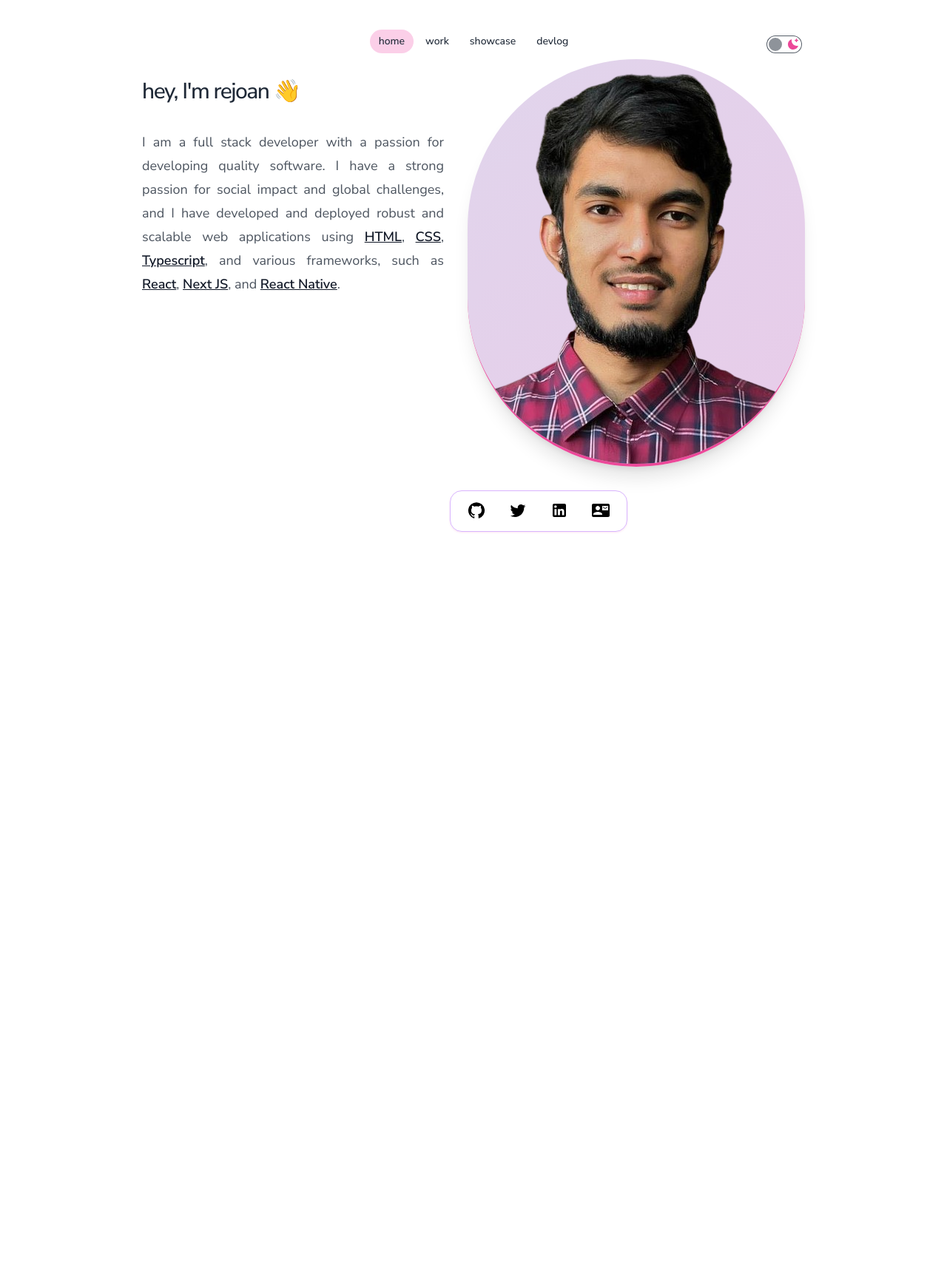
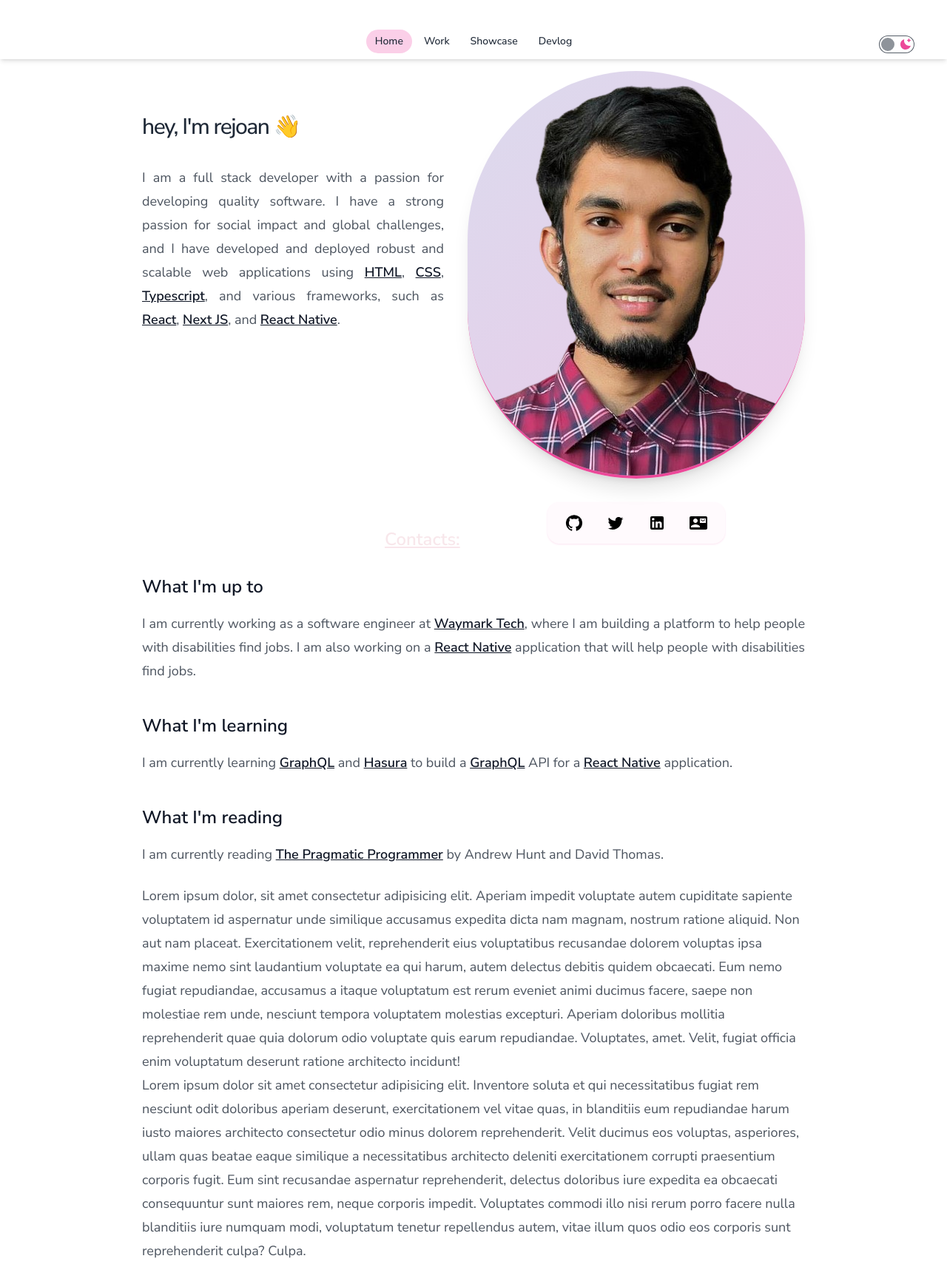
Before and after one commit to rejoanahmed/rejoanahmed, a Next.js app: page / in a window 1280 px wide. Shown: the top 1740 px of the page at 74% size. Before the commit the page ends 800 px from the top, so only its background shows below. Built offline with nearby package versions, Linux system fonts and the light colour scheme.

Commit message:
Update ContactLinks, Navbar, layout, and page components

```diff
--- a/src/app/ContactLinks.tsx
+++ b/src/app/ContactLinks.tsx
@@ -46,14 +46,19 @@ export default function ContactList() {
   const { width: windowWidth } = useWindowSize()
 
   return (
-    <div className='w-48 rotate-90 sm:rotate-0 realtive flex justify-center'>
+    <div className='rotate-90 sm:rotate-0 realtive flex justify-center group'>
+      <div className='absolute -left-28 -mt-2 hidden sm:block'>
+        <h3 className='text-rose-700/10 group-hover:text-rose-700/50 underline transition-colors duration-200'>
+          Contacts:
+        </h3>
+      </div>
       <motion.div
         onMouseMove={(e) => {
           const val = windowWidth > 640 ? e.pageX : e.pageY
           mouseX.set(val)
         }}
         onMouseLeave={() => mouseX.set(Infinity)}
-        className='mx-auto w-60 flex h-14 sm:items-end items-center justify-center gap-4 rounded-2xl dark:bg-gray-700 dark:hover:bg-gray-800 px-4 sm:pb-2 sm:relative absolute right-28 bottom-32 sm:right-0 sm:bottom-0 border border-purple-300 shadow shadow-pink-100'
+        className='mx-auto w-60 flex h-14 sm:items-end items-center justify-center gap-4 rounded-2xl dark:bg-gray-700 dark:hover:bg-gray-800 px-4 sm:pb-2 sm:relative absolute right-28 bottom-32 sm:right-0 sm:bottom-0 shadow shadow-pink-100 bg-pink-200/10'
       >
         {SOCAIL_LINKS.map((l, i) => (
           <AppIcon mouseX={mouseX} key={i} link={l} />
--- a/src/app/Navbar.tsx
+++ b/src/app/Navbar.tsx
@@ -5,19 +5,19 @@ import { usePathname } from 'next/navigation'
 import ToggleTheme from './toggleTheme'
 
 const links = [
-  { href: '/', label: 'home' },
-  { href: '/work', label: 'work' },
-  { href: '/showcase', label: 'showcase' },
-  { href: '/devlog', label: 'devlog' }
+  { href: '/', label: 'Home' },
+  { href: '/work', label: 'Work' },
+  { href: '/showcase', label: 'Showcase' },
+  { href: '/devlog', label: 'Devlog' }
 ]
 
 import { motion } from 'framer-motion'
 
-function AnimatedTabs() {
+function Navbar() {
   const pathname = usePathname()
 
   return (
-    <div className='flex space-x-1 justify-center mb-2 relative'>
+    <div className='flex space-x-1 justify-center py-2 fixed left-0 right-0 top-0 pt-5 sm:pt-10 px-10 dark:bg-[#1a1a1a]/25 bg-white/25 backdrop-blur-md z-10 shadow-md'>
       {links.map((tab) => (
         <Link
           href={tab.href}
@@ -45,4 +45,4 @@ function AnimatedTabs() {
   )
 }
 
-export default AnimatedTabs
+export default Navbar
--- a/src/app/layout.tsx
+++ b/src/app/layout.tsx
@@ -34,15 +34,13 @@ export default function RootLayout({
       <body
         className={
           inter.className +
-          ' p-10 prose xl:prose-lg dark:prose-invert dark:bg-[#1a1a1a] min-h-screen min-w-full'
+          ' p-10 pt-0 prose xl:prose-lg dark:prose-invert dark:bg-[#1a1a1a] min-h-screen min-w-full'
         }
       >
-        <div className='max-w-4xl mx-auto'>
-          <ThemeProvider>
-            <Navbar />
-            {children}
-          </ThemeProvider>
-        </div>
+        <ThemeProvider>
+          <Navbar />
+          <div className='max-w-4xl mx-auto pt-24'>{children}</div>
+        </ThemeProvider>
       </body>
     </html>
   )
--- a/src/app/page.tsx
+++ b/src/app/page.tsx
@@ -8,7 +8,7 @@ export default function Home() {
   return (
     <main>
       <div className='flex justify-between flex-col-reverse sm:flex-row sm:gap-8 items-start -mt-8'>
-        <div className='shrink-0 basis-72 grow p-0'>
+        <div className='shrink-0 basis-72 grow p-0 -mt-8 sm:mt-8'>
           <h2 className='tracking-tighter font-medium'>
             hey, I&apos;m rejoan 👋
           </h2>
@@ -37,6 +37,70 @@ export default function Home() {
           <ContactList />
         </div>
       </div>
+      <section>
+        <h3 className='mt-8 mb-4 font-semibold text-gray-900 dark:text-gray-100'>
+          What I&apos;m up to
+        </h3>
+        <p className='text-justify'>
+          I am currently working as a software engineer at{' '}
+          <span className={SkillClassName}>Waymark Tech</span>, where I am
+          building a platform to help people with disabilities find jobs. I am
+          also working on a <span className={SkillClassName}>React Native</span>{' '}
+          application that will help people with disabilities find jobs.
+        </p>
+      </section>
+
+      <section>
+        <h3 className='mt-8 mb-4 font-semibold text-gray-900 dark:text-gray-100'>
+          What I&apos;m learning
+        </h3>
+        <p className='text-justify'>
+          I am currently learning{' '}
+          <span className={SkillClassName}>GraphQL</span> and{' '}
+          <span className={SkillClassName}>Hasura</span> to build a{' '}
+          <span className={SkillClassName}>GraphQL</span> API for a{' '}
+          <span className={SkillClassName}>React Native</span> application.
+        </p>
+      </section>
+
+      <section>
+        <h3 className='mt-8 mb-4 font-semibold text-gray-900 dark:text-gray-100'>
+          What I&apos;m reading
+        </h3>
+        <p className='text-justify'>
+          I am currently reading{' '}
+          <span className={SkillClassName}>The Pragmatic Programmer</span> by
+          Andrew Hunt and David Thomas.
+        </p>
+      </section>
+      <section>
+        Lorem ipsum dolor, sit amet consectetur adipisicing elit. Aperiam
+        impedit voluptate autem cupiditate sapiente voluptatem id aspernatur
+        unde similique accusamus expedita dicta nam magnam, nostrum ratione
+        aliquid. Non aut nam placeat. Exercitationem velit, reprehenderit eius
+        voluptatibus recusandae dolorem voluptas ipsa maxime nemo sint
+        laudantium voluptate ea qui harum, autem delectus debitis quidem
+        obcaecati. Eum nemo fugiat repudiandae, accusamus a itaque voluptatum
+        est rerum eveniet animi ducimus facere, saepe non molestiae rem unde,
+        nesciunt tempora voluptatem molestias excepturi. Aperiam doloribus
+        mollitia reprehenderit quae quia dolorum odio voluptate quis earum
+        repudiandae. Voluptates, amet. Velit, fugiat officia enim voluptatum
+        deserunt ratione architecto incidunt!
+      </section>
+      <section>
+        Lorem ipsum dolor sit amet consectetur adipisicing elit. Inventore
+        soluta et qui necessitatibus fugiat rem nesciunt odit doloribus aperiam
+        deserunt, exercitationem vel vitae quas, in blanditiis eum repudiandae
+        harum iusto maiores architecto consectetur odio minus dolorem
+        reprehenderit. Velit ducimus eos voluptas, asperiores, ullam quas beatae
+        eaque similique a necessitatibus architecto deleniti exercitationem
+        corrupti praesentium corporis fugit. Eum sint recusandae aspernatur
+        reprehenderit, delectus doloribus iure expedita ea obcaecati
+        consequuntur sunt maiores rem, neque corporis impedit. Voluptates
+        commodi illo nisi rerum porro facere nulla blanditiis iure numquam modi,
+        voluptatum tenetur repellendus autem, vitae illum quos odio eos corporis
+        sunt reprehenderit culpa? Culpa.
+      </section>
     </main>
   )
 }
--- a/src/app/toggleTheme.tsx
+++ b/src/app/toggleTheme.tsx
@@ -30,7 +30,7 @@ function ToggleTheme() {
   }
 
   return (
-    <div className='form-control absolute right-0'>
+    <div className='form-control absolute right-10 sm:block hidden'>
       <label className='label cursor-pointer'>
         <span className='label-text dark:text-gray-200'>
           <svg
```
